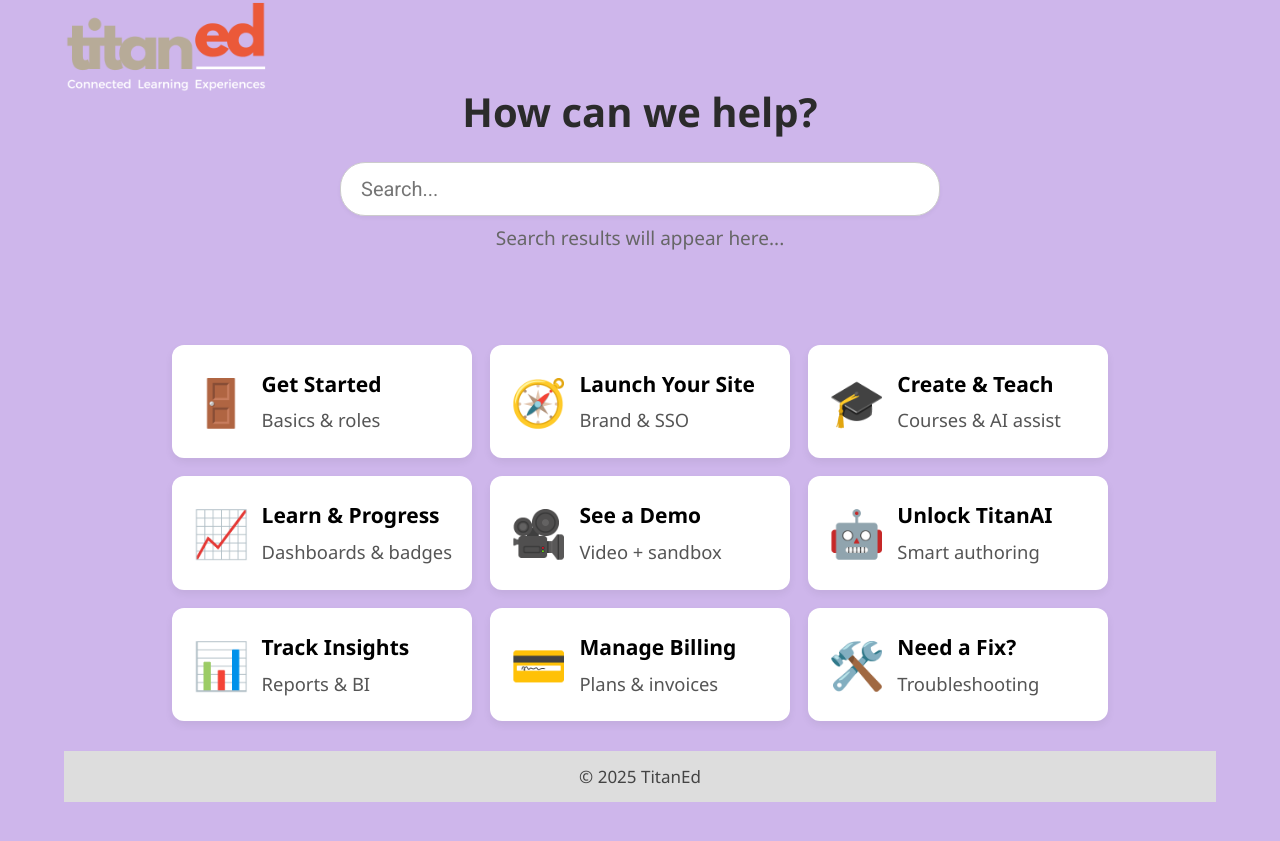
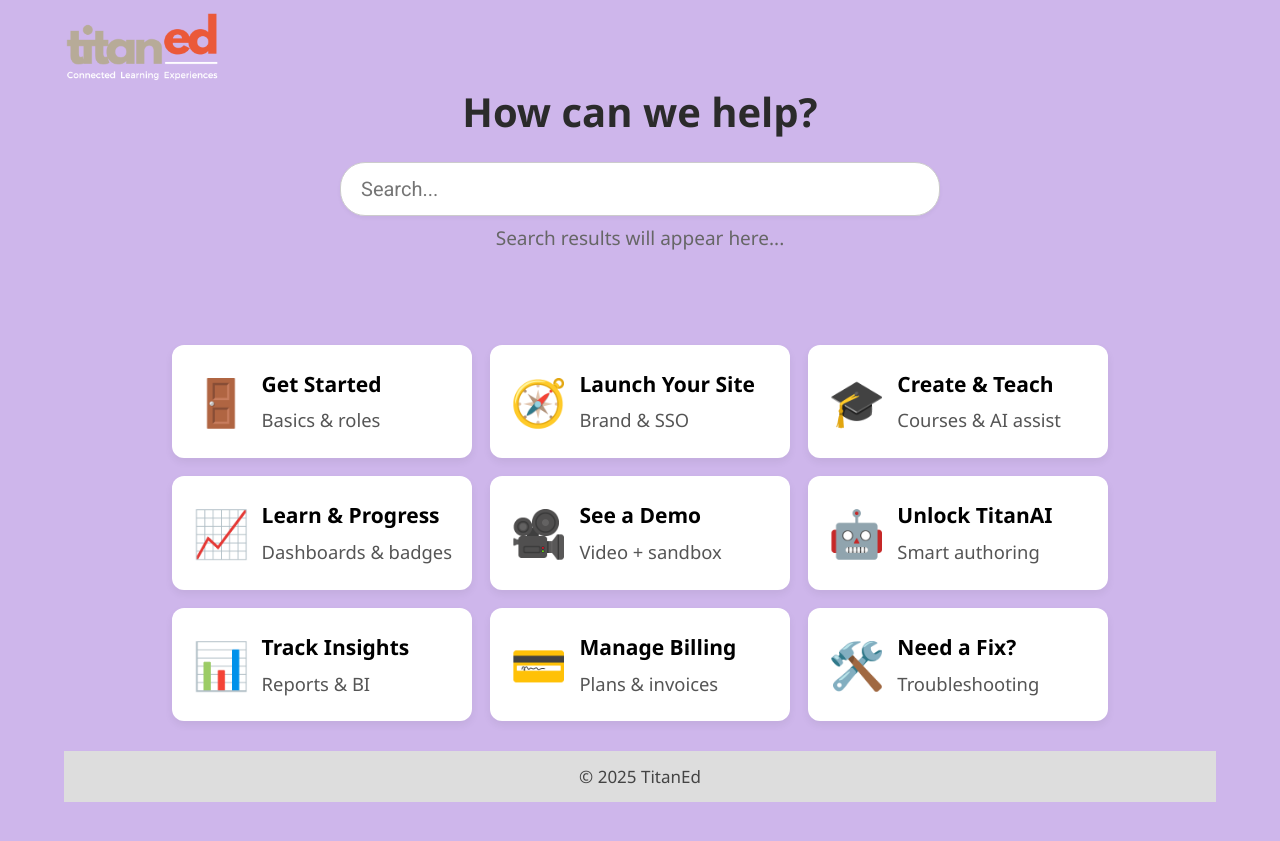
Before and after one commit to TitanEd/documentation, an MkDocs documentation site: the page built from docs/docs/index.md, in a window 1280 px wide. Shown: the top 841 px of the page. Built offline with MkDocs 1.6.1 and Material for MkDocs 9.7.7, drawn with Linux system fonts in a browser that asks for light colours; comment, search, counter and statistics services are not loaded.

Commit message:
fix: UI Changes (Google translation Banner conflict and feedback conflict

```diff
--- a/docs/docs/stylesheets/custom.css
+++ b/docs/docs/stylesheets/custom.css
@@ -544,3 +544,34 @@
     vertical-align: middle;
     object-fit: contain; /* Prevent distortion */
 }
+
+
+/* Added by sonu 20/08/2025 */
+
+.VIpgJd-ZVi9od-ORHb-OEVmcd {
+    left: 0;
+    top: 0;
+    height: 39px;
+    width: 100%;
+    z-index: 10000001;
+    position: fixed;
+    border: none;
+    border-bottom: 1px solid #6B90DA;
+    margin: 0;
+    box-shadow: 0 0 8px 1px #999;
+}
+
+.VIpgJd-yAWNEb-hvhgNd{
+  display: none;
+}
+
+
+
+.compLogo img {
+    width: 152px !important;
+    height: auto !important;
+    vertical-align: middle;
+    object-fit: contain;
+}
+
+/* close by sonu*/
```
